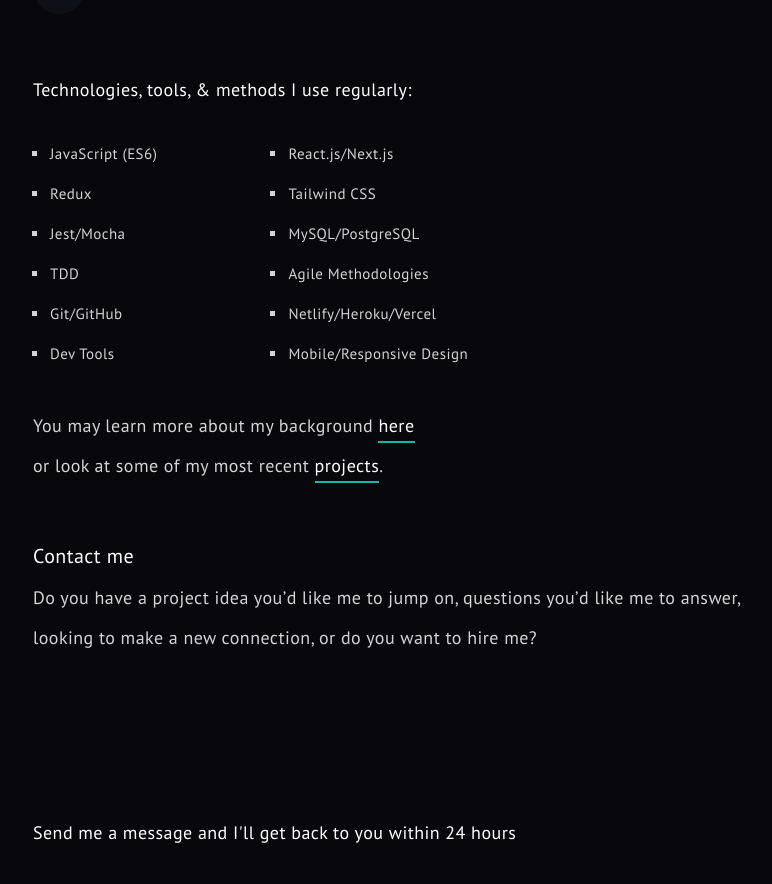
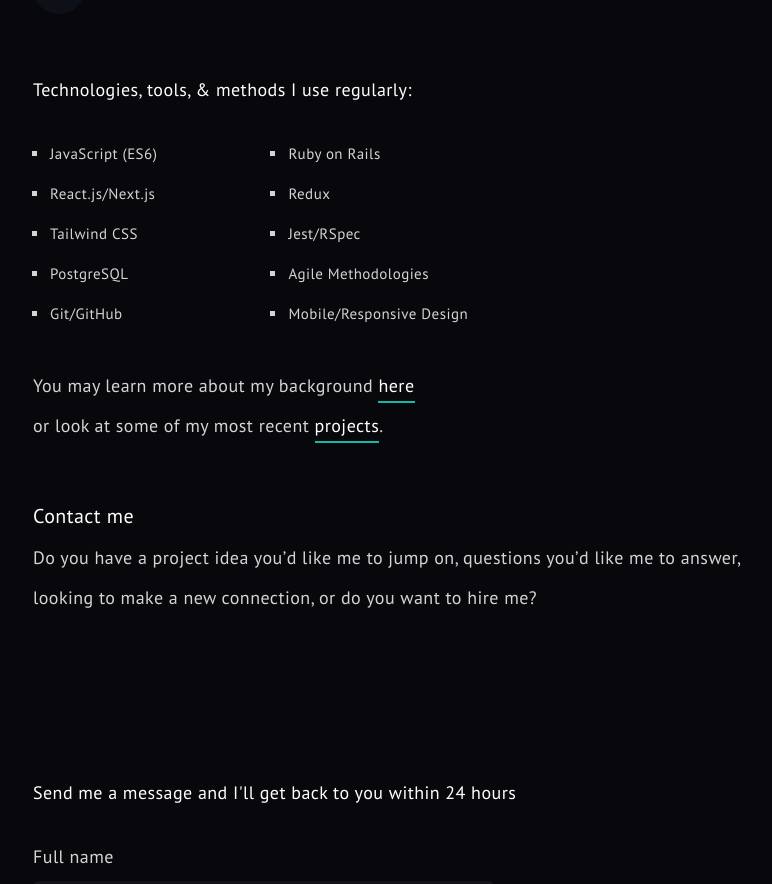
Before and after one commit to deyemiobaa/sa-portfolio, a React (Vite) app: page / in a window 1280 px wide. Shown: the part 1142-2026 px from the top of the page, without its empty margins (223-995 px from the left). Built offline with nearby package versions, Linux system fonts and the light colour scheme.

Commit message:
update skills

```diff
--- a/src/assets/data/data.js
+++ b/src/assets/data/data.js
@@ -74,6 +74,10 @@ export const techSkills = [
   },
   {
     id: uuidv4(),
+    skill: 'Ruby on Rails',
+  },
+  {
+    id: uuidv4(),
     skill: 'React.js/Next.js',
   },
   {
@@ -86,15 +90,11 @@ export const techSkills = [
   },
   {
     id: uuidv4(),
-    skill: 'Jest/Mocha',
+    skill: 'Jest/RSpec',
   },
   {
     id: uuidv4(),
-    skill: 'MySQL/PostgreSQL',
-  },
-  {
-    id: uuidv4(),
-    skill: 'TDD',
+    skill: 'PostgreSQL',
   },
   {
     id: uuidv4(),
@@ -106,14 +106,6 @@ export const techSkills = [
   },
   {
     id: uuidv4(),
-    skill: 'Netlify/Heroku/Vercel',
-  },
-  {
-    id: uuidv4(),
-    skill: 'Dev Tools',
-  },
-  {
-    id: uuidv4(),
     skill: 'Mobile/Responsive Design',
   }
 ]
--- a/src/components/mobile-nav/toggle.js
+++ b/src/components/mobile-nav/toggle.js
@@ -3,7 +3,7 @@ import React from "react";
 export default function Toggle({ handleToggle, toggle }) {
   return (
     <div
-      className="absolute top-0 left-0 z-20 flex flex-col justify-between w-5 h-4 mt-5 ml-5"
+      className="absolute top-0 left-0 z-20 flex flex-col justify-between w-5 h-4 mt-5 ml-5 backdrop-blur"
       onClick={handleToggle}>
       <span
         className={`w-full h-0.5 transition-transform duration-500 origin-[0%_0%] rounded-xl ${toggle ? "bg-neutral-900" : "bg-teal-500"}`}
```
Also changed, not shown: 4 other files (tests, documents, lock files or other folders).
